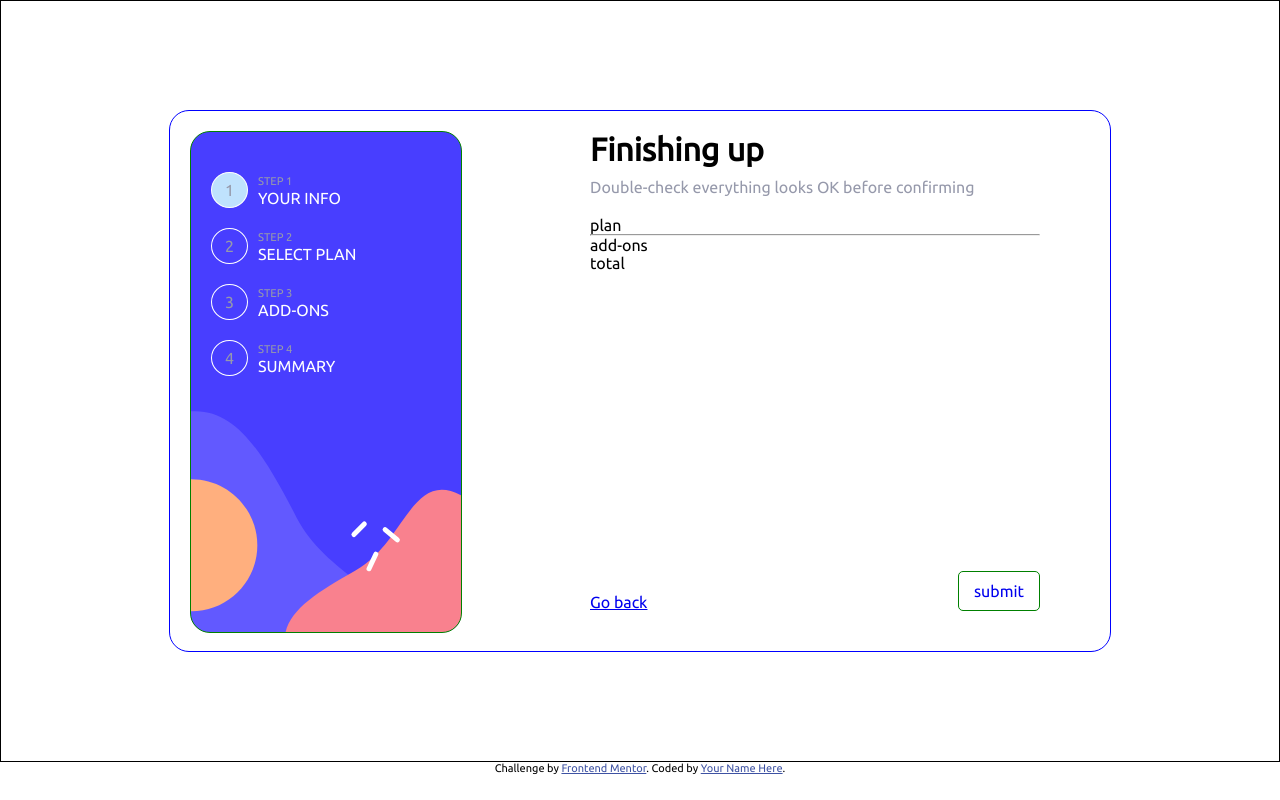
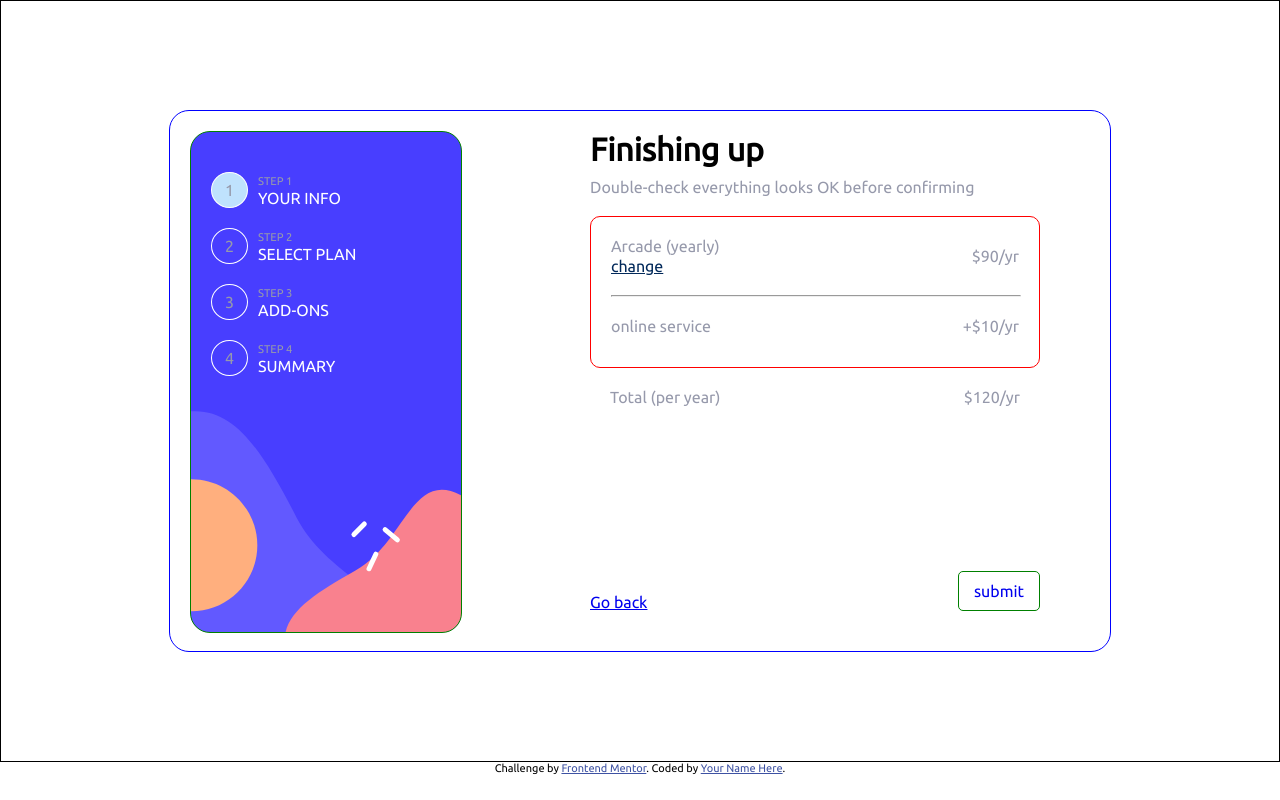
Before and after one commit to McGatsby99/multi-step-form, a React (Create React App) app: page /pageFour in a window 1280 px wide. Built offline with nearby package versions, Linux system fonts and the light colour scheme.

Commit message:
structure of page four (summary) planned

```diff
--- a/src/App.css
+++ b/src/App.css
@@ -327,3 +327,71 @@ input:checked + .slider:before {
   top: 30px;
   float: right;
 }
+
+/* page 4 */
+
+.summary-container{
+  border: var(--border-red);
+  border-radius: 10px;
+}
+
+.plan-summary{
+  /* border: var(--border-blue); */
+  height: 60Px;
+  border-radius: 10px;
+  margin: 20px;
+  position: relative;
+}
+
+.plan-summary p{
+  display: inline-block;
+}
+
+.change{
+  position: absolute;
+  left: 0px;
+  top: 20px;
+  background-color: var(--white);
+}
+
+.summary-price{
+  position: absolute;
+  right: 0;
+  top: 10px;
+}
+
+hr{
+  width: 100%;
+  position: absolute;
+  bottom: 0px;
+}
+
+.extras-summary{
+  /* border: var(--border-blue); */
+  height: 30Px;
+  /* border-radius: 10px; */
+  margin: 20px;
+  position: relative;
+}
+
+.extras-summary p{
+  display: inline-block;
+}
+
+.extras-price{
+  float: right;
+}
+
+.total{
+  margin: 20px;
+  /* border: var(--border-blue); */
+  position: relative;
+}
+
+.total p{
+  display: inline-block;
+}
+
+.total-cost{
+  float: right;
+}
--- a/src/pages/Summary.js
+++ b/src/pages/Summary.js
@@ -10,11 +10,23 @@ const Summary = () => {
         <p>Double-check everything looks OK before confirming</p>
         <Form className="form pageFourSummary">
           <div className="summary-container">
-            <div className="plan-summary">plan</div>
-            <hr/>
-            <div className="extras-summary">add-ons</div>
+            <div className="plan-summary">
+              <p>Arcade (yearly)</p>
+              <NavLink className='change'>change</NavLink>
+              <p className="summary-price">$90/yr</p>
+              <hr/>
+              </div>
+
+            <div className="extras-summary">
+              <p>online service</p>
+              <p className="extras-price">+$10/yr</p>
+            </div>
           </div>
-          <div className="total">total</div>
+
+          <div className="total">
+            <p>Total (per year)</p>
+            <p className="total-cost">$120/yr</p>
+          </div>
         </Form>
         <NavLink className='go-back' to='/pageThree' onClick={() => setActivePage('3')}>Go back</NavLink>
         <NavLink className='submit' to='/' onClick={() => setActivePage('4')}>submit</NavLink>
```
